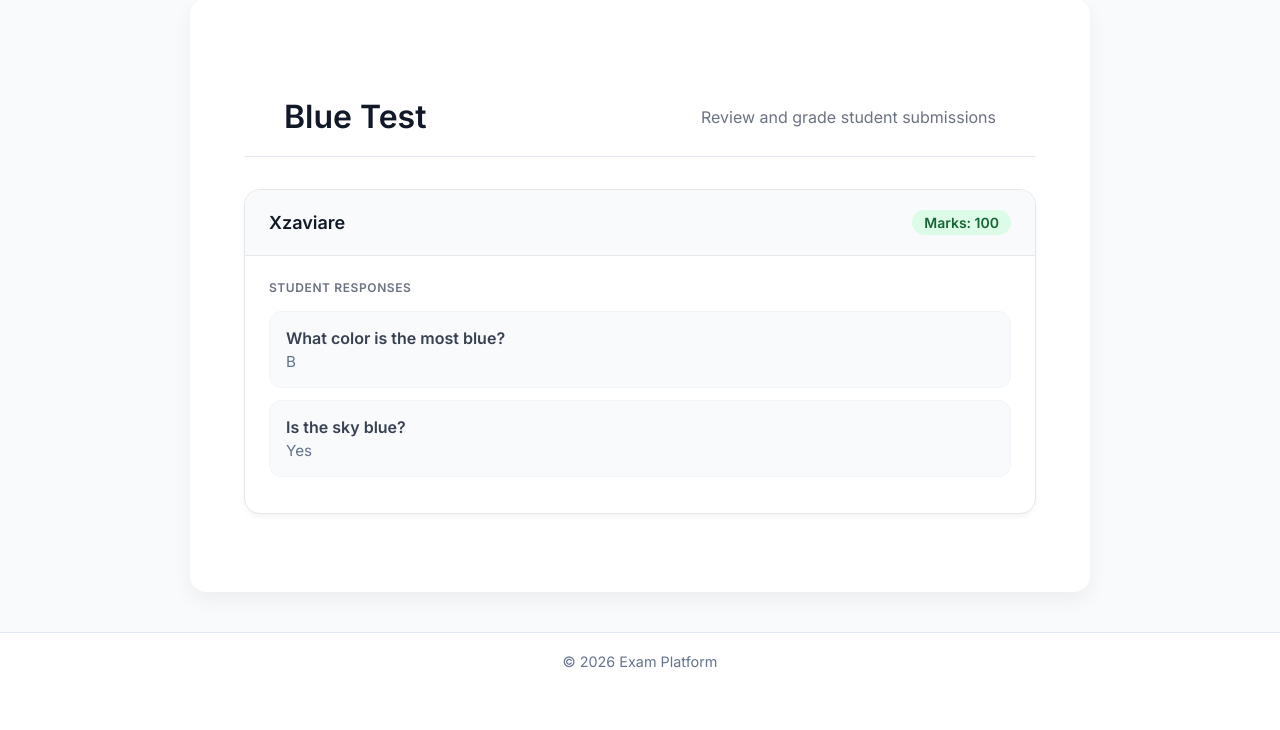
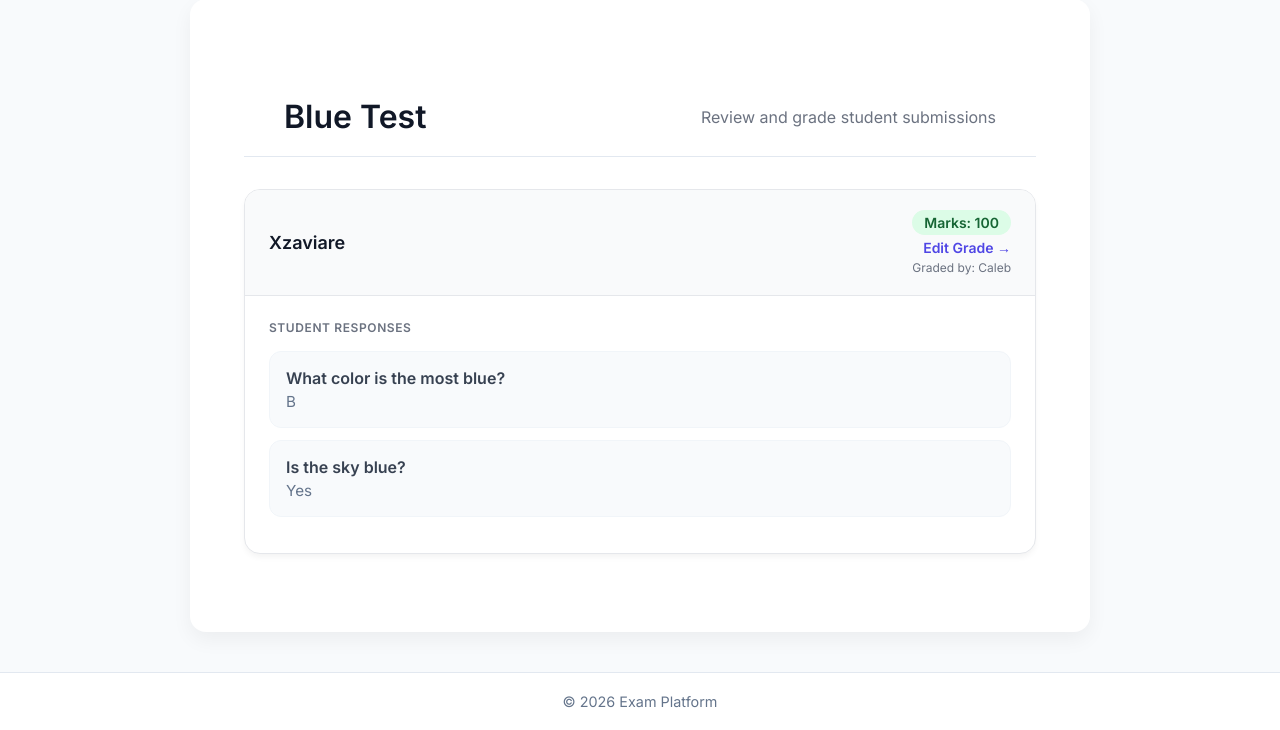
Before and after one commit to stefanescuowen-cmd/CSET-160-Final, a Flask app: page /test/1/submissions in a window 1280 px wide. Shown: the part 168-898 px from the top of the page. Before the commit the page ends 836 px from the top, so only its background shows below. Run offline with Flask 3, Linux system fonts and the light colour scheme; data comes from the database, SQL or seed files in the repository.

Commit message:
Fixed some formatting and included some requirements that were forgotten

```diff
--- a/app/routes/routes.py
+++ b/app/routes/routes.py
@@ -143,8 +143,25 @@ def take_test(test_id):
         except (TypeError, ValueError):
             return "Invalid student selection!"
 
+        start_time_str = request.form.get("start_time")
+
+    if start_time_str:
+        try:
+            start_time = datetime.fromisoformat(start_time_str)
+        except ValueError:
+            return "Invalid time data"
+
+        if test.is_timed and test.duration:
+            elapsed = datetime.utcnow() - start_time
+            if elapsed > timedelta(minutes=test.duration):
+                return "Time expired! Submission rejected."
+
         # Find or create submission
-        submission = Submission.query.filter_by(test_id=test.id, student_id=student_id).first()
+        submission = Submission.query.filter_by(
+            test_id=test.id,
+            student_id=student_id
+        ).first()
+
         if not submission:
             submission = Submission(test_id=test.id, student_id=student_id)
             db.session.add(submission)
@@ -267,38 +284,22 @@ def grade_submission(submission_id):
     teachers = User.query.filter_by(role="teacher").all()
 
     if request.method == "POST":
-        submission.marks = int(request.form.get("marks"))
-        submission.graded_by = int(request.form.get("teacher_id"))
+        # Safe conversion for marks
+        try:
+            submission.marks = int(request.form.get("marks"))
+        except (TypeError, ValueError):
+            submission.marks = 0  # fallback if empty or invalid input
+
+        # Save which teacher graded it
+        graded_by_id = request.form.get("teacher_id")
+        if graded_by_id:
+            submission.graded_by = int(graded_by_id)
+
         db.session.commit()
         return redirect(f"/test/{submission.test_id}/submissions")
 
-    return render_template("grade_submission.html", submission=submission, teachers=teachers)
-
-
-@bp.route("/student/<int:student_id>/results")
-def student_results(student_id):
-    student = User.query.get_or_404(student_id)
-    submissions = Submission.query.filter_by(student_id=student.id).all()
-    return render_template("student_results.html", student=student, submissions=submissions)
-
-
-@bp.route("/tests/summary")
-def tests_summary():
-    tests = Test.query.all()
-    tests_info = []
-    for t in tests:
-        student_count = Submission.query.filter_by(test_id=t.id).count()
-        tests_info.append({
-            "id": t.id,
-            "title": t.title,
-            "teacher": t.teacher.name if t.teacher else "N/A",
-            "student_count": student_count
-        })
-    return render_template("tests_summary.html", tests=tests_info)
-
-
-@bp.route("/test/<int:test_id>/summary")
-def test_summary(test_id):
-    test = Test.query.get_or_404(test_id)
-    submissions = Submission.query.filter_by(test_id=test.id).all()
-    return render_template("test_summary.html", test=test, submissions=submissions)
+    return render_template(
+        "grade_submission.html",
+        submission=submission,
+        teachers=teachers
+    )
--- a/app/templates/grade_submission.html
+++ b/app/templates/grade_submission.html
@@ -13,7 +13,7 @@
     /* Info Header Card */
     .info-card {
         background: #f8fafc;
-        border: 1px border #e2e8f0;
+        border: 1px solid #e2e8f0; /* fixed */
         border-radius: 1rem;
         padding: 1.5rem;
         margin-bottom: 2rem;
--- a/app/templates/submissions.html
+++ b/app/templates/submissions.html
@@ -34,7 +34,7 @@
     .student-info h3 { margin: 0; font-size: 1.125rem; font-weight: 700; color: #111827; }
 
     /* Grade Badges */
-    .grade-info { display: flex; align-items: center; gap: 1rem; }
+    .grade-info { display: flex; flex-direction: column; align-items: flex-end; gap: 0.25rem; }
     .badge {
         padding: 0.25rem 0.75rem;
         border-radius: 9999px;
@@ -51,6 +51,9 @@
         text-decoration: none;
     }
     .grade-link:hover { text-decoration: underline; }
+
+    /* Grader info */
+    .grader-info { font-size: 0.75rem; color: #6b7280; }
 
     /* Answers Section */
     .answers-section { padding: 1.5rem; }
@@ -90,12 +93,22 @@
                     <h3>{{ submission.student.name }}</h3>
                 </div>
                 <div class="grade-info">
-                    <span class="badge {% if submission.marks %}badge-graded{% else %}badge-pending{% endif %}">
-                        Marks: {{ submission.marks or "Not graded" }}
+                    <span class="badge {% if submission.marks is not none %}badge-graded{% else %}badge-pending{% endif %}">
+                        Marks: {{ submission.marks if submission.marks is not none else "Not graded" }}
                     </span>
 
-                    {% if submission.test.teacher_id != submission.graded_by %}
-                        <a href="/submission/{{ submission.id }}/grade" class="grade-link">Grade Review →</a>
+                    <a href="/submission/{{ submission.id }}/grade" class="grade-link">
+                        {% if submission.marks is not none %}
+                            Edit Grade →
+                        {% else %}
+                            Grade →
+                        {% endif %}
+                    </a>
+
+                    {% if submission.graded_by %}
+                        <div class="grader-info">
+                            Graded by: {{ submission.grader.name }}
+                        </div>
                     {% endif %}
                 </div>
             </div>
```
